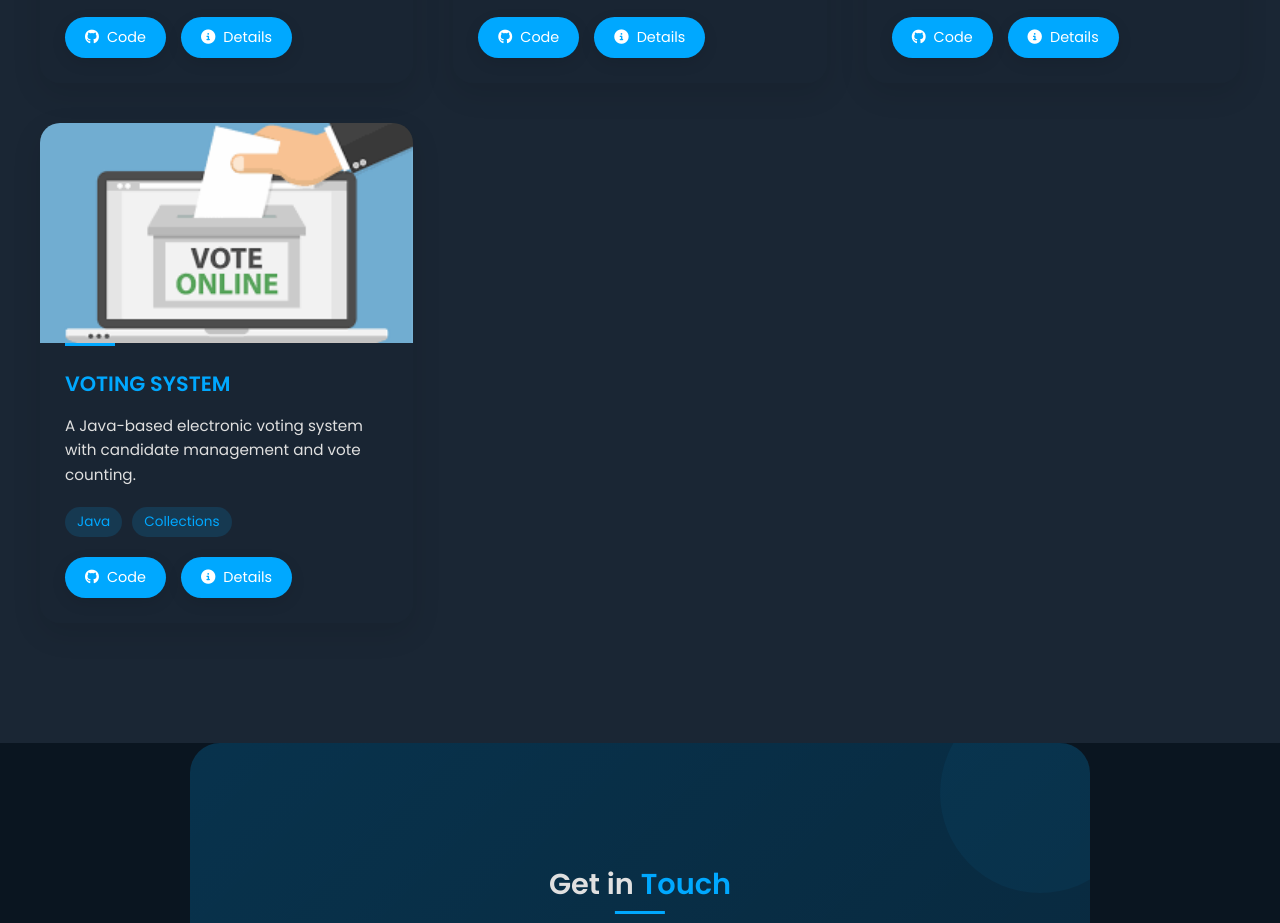
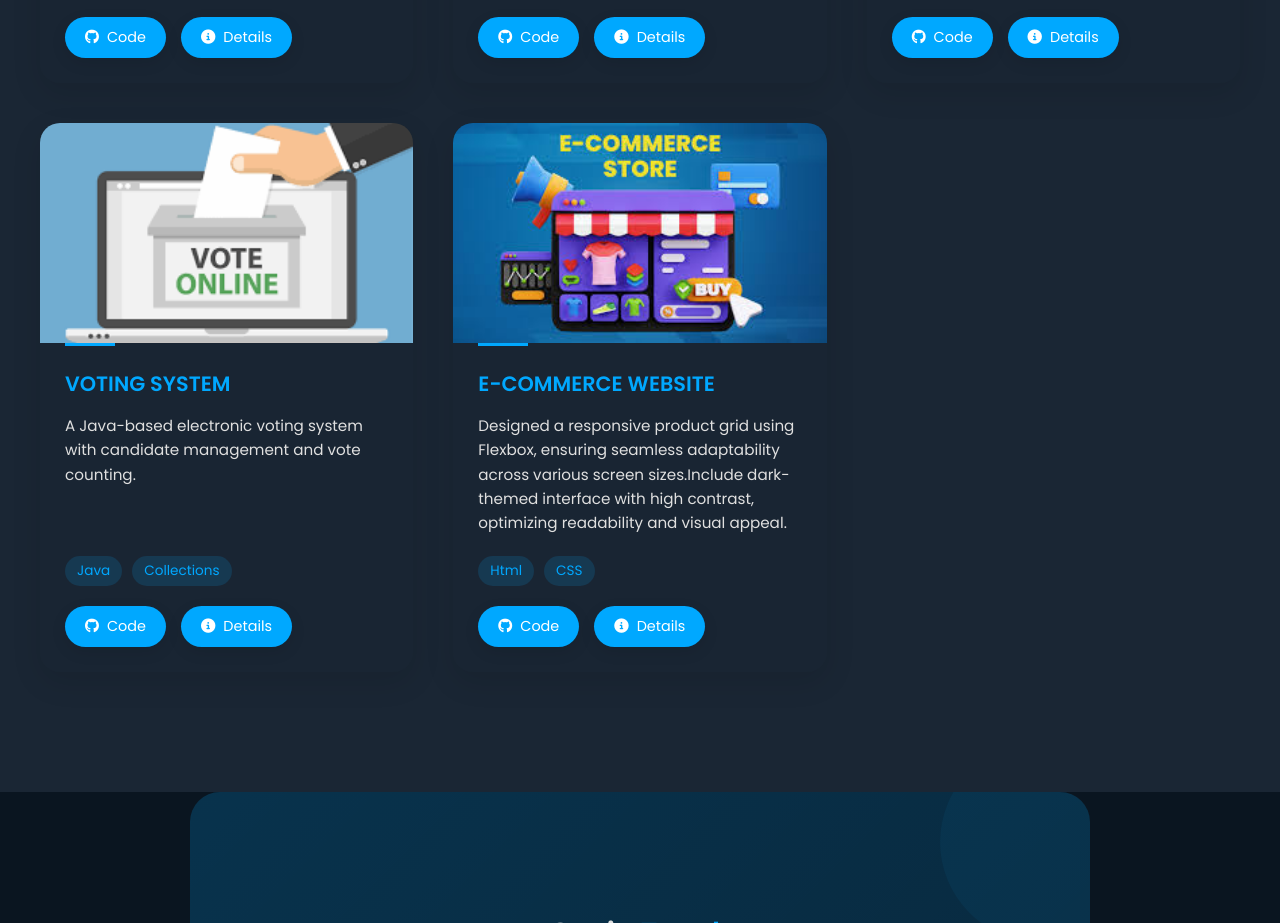
Before and after one commit to sreenivasulun9693/my-project, a website: page index.html in a window 1280 px wide. Shown: the part 4413-5336 px from the top of the page. Drawn offline with nearby package versions, Linux system fonts and the light colour scheme.

Commit message:
changes  modified

```diff
--- a/index.html
+++ b/index.html
@@ -370,6 +370,32 @@
             </div>
           </div>
         </div>
+        <!--E-Commerce Website-->
+        <div class="project-card" data-category="web">
+          <div class="project-content">
+            <div class="project-image">
+              <img src="images\store1.jpg" alt="Student Management System">
+            </div>
+            <div class="project-info">
+              <h3>E-COMMERCE WEBSITE</h3>
+              <p>Designed a responsive product grid using Flexbox, ensuring seamless adaptability across various screen sizes.Include dark-themed interface with high contrast, optimizing readability and visual appeal.</p>
+              <div class="project-tech">
+                <span>Html</span>
+                <span>CSS</span>
+              </div>
+              <div class="project-links">
+                <a href="https://github.com/sreenivasulun9693/my-works" target="_blank" class="project-link">
+                  <i class="fab fa-github"></i> Code
+                </a>
+                <button class="project-link details-btn" data-project="ew">
+                  <i class="fas fa-info-circle"></i> Details
+                </button>
+              </div>
+            </div>
+          </div>
+        </div>
+
+
       </div>
     </div>
 
--- a/script.js
+++ b/script.js
@@ -318,6 +318,23 @@ document.addEventListener('DOMContentLoaded', function() {
       solution: "Implemented a token-based voting system with cryptographic verification to ensure each voter can only vote once while keeping individual votes private.",
       image: "images/java 19.png",
       github: "https://github.com/sreenivasulun9693/my-works/tree/main/VotingSystem"
+
+    },
+    ew: {
+      title: "E-commerce Website",
+      description: "A Web based application using fundementals of web development like HTML and CSS.",
+      features: [
+        "Voter registration and verification",
+        "Candidate management",
+        "Secure voting process",
+        "Real-time vote counting",
+        "Result analysis and reporting"
+      ],
+      techStack: ["HTML", "CSS"],
+      challenges: "Ensuring vote integrity and preventing duplicate voting while maintaining voter anonymity.",
+      solution: "Implemented a token-based voting system with cryptographic verification to ensure each voter can only vote once while keeping individual votes private.",
+      image: "images/store1.jpg",
+      github: "https://github.com/sreenivasulun9693/my-works/tree/main/E-Commerce"
     }
   };
 
```
Also changed, not shown: images/store1.jpg (added).
